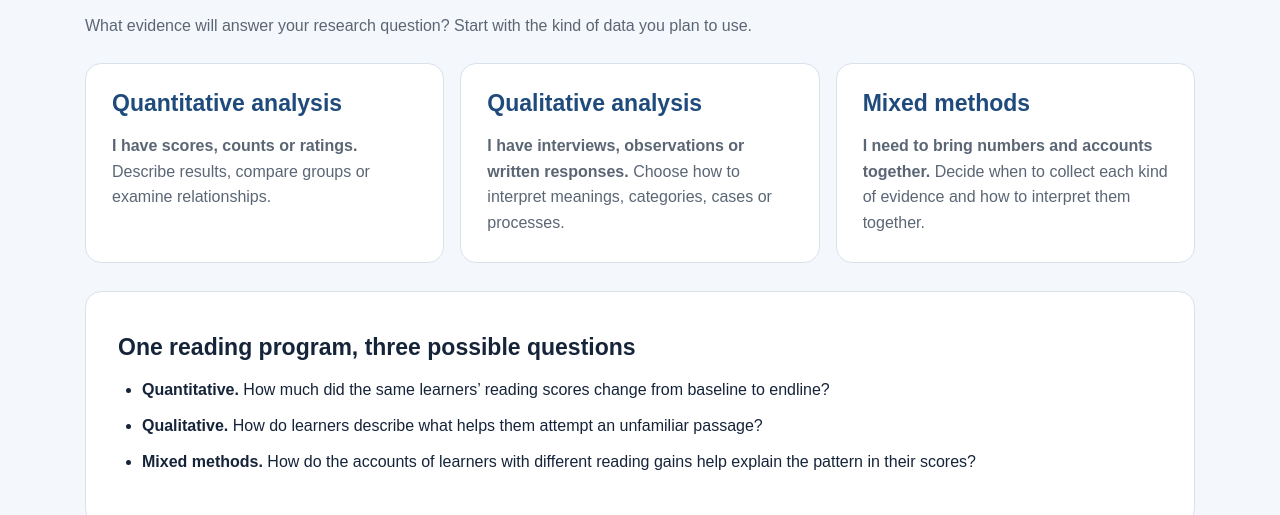
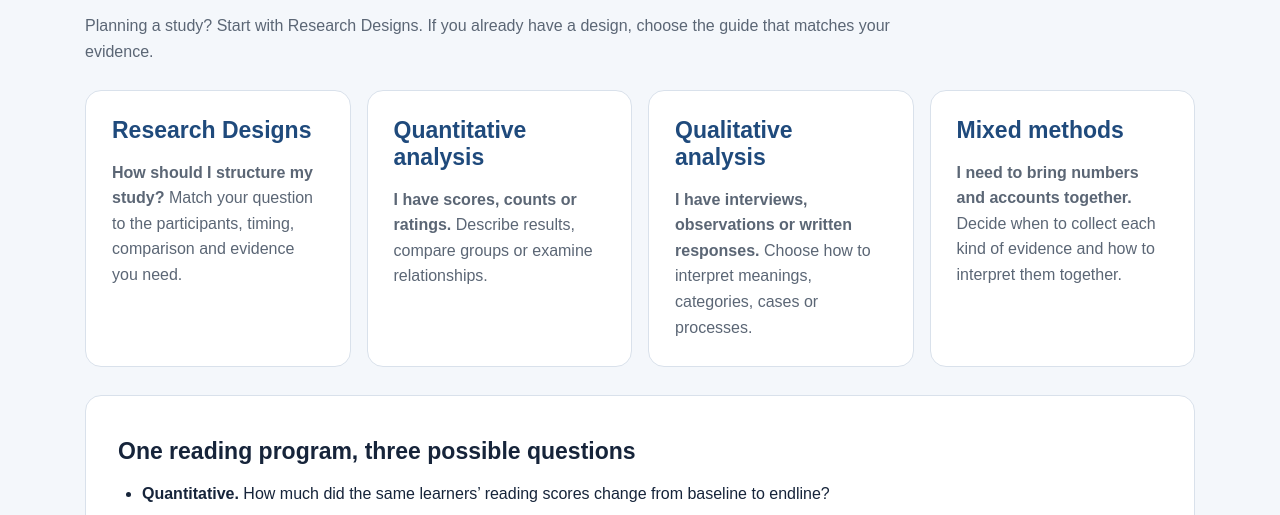
Before and after one commit to RBPerez1701/saliksik-gabay-portal, a plain HTML site: page data-analysis.html in a window 1280 px wide. Shown: the part 276-791 px from the top of the page. Drawn offline with Linux system fonts and the light colour scheme.

Commit message:
Add files via upload

```diff
--- a/data-analysis.html
+++ b/data-analysis.html
@@ -1,7 +1,7 @@
 <!DOCTYPE html><html lang="en"><head><meta charset="utf-8"><meta name="viewport" content="width=device-width, initial-scale=1"><title>Data Analysis | Saliksik-Gabay</title><link rel="stylesheet" href="styles.css?v=compact88"><link rel="stylesheet" href="data-analysis.css"></head><body><a class="skip-link" href="#main">Skip to content</a><header class="topbar"><div class="container brand-row"><div class="brand-logos"><img src="assets/deped-seal.png" alt="Department of Education seal" class="seal"><img src="assets/sdo-bulacan-seal.png" alt="Schools Division of Bulacan seal" class="seal"></div><div class="brand-copy"><p class="eyebrow">Schools Division of Bulacan</p><h1>Saliksik-Gabay</h1><p class="subtext">Models, frameworks, and research support</p></div><a class="portal-feedback" href="https://forms.cloud.microsoft/r/pqEk4NJqM2" target="_blank" rel="noopener noreferrer">Feedback and Evaluation <span class="visually-hidden">(opens in a new tab)</span></a></div></header><nav class="portal-nav container" aria-label="Portal sections"><a href="index.html">Home</a><a href="teaching-models.html">Models and Frameworks</a><a href="proposal-process.html">Proposal Writing Process</a><a href="proposal-builder.html">Proposal Builder</a><a aria-current="page" href="data-analysis.html">Data Analysis</a><a href="research-management.html">Research Management</a><a href="research-resources.html">Research Resources</a></nav>
 <main id="main" class="container reading-page analysis-page">
-<header class="page-intro"><h2>Data Analysis</h2><p>What evidence will answer your research question? Start with the kind of data you plan to use.</p></header>
-<div class="analysis-tracks"><a class="resource-card" href="analysis-quant.html"><h3>Quantitative analysis</h3><p><strong>I have scores, counts or ratings.</strong> Describe results, compare groups or examine relationships.</p></a>
+<header class="page-intro"><h2>Data Analysis</h2><p>Planning a study? Start with Research Designs. If you already have a design, choose the guide that matches your evidence.</p></header>
+<div class="analysis-tracks"><a class="resource-card" href="research-designs.html"><h3>Research Designs</h3><p><strong>How should I structure my study?</strong> Match your question to the participants, timing, comparison and evidence you need.</p></a><a class="resource-card" href="analysis-quant.html"><h3>Quantitative analysis</h3><p><strong>I have scores, counts or ratings.</strong> Describe results, compare groups or examine relationships.</p></a>
 <a class="resource-card" href="analysis-qual.html"><h3>Qualitative analysis</h3><p><strong>I have interviews, observations or written responses.</strong> Choose how to interpret meanings, categories, cases or processes.</p></a>
 <a class="resource-card" href="analysis-mixed.html"><h3>Mixed methods</h3><p><strong>I need to bring numbers and accounts together.</strong> Decide when to collect each kind of evidence and how to interpret them together.</p></a></div>
 <section class="reading-block"><h3>One reading program, three possible questions</h3><ul>
```
Also changed, not shown: research-designs.html (added, +3 -0 lines), SHA256SUMS.txt.
